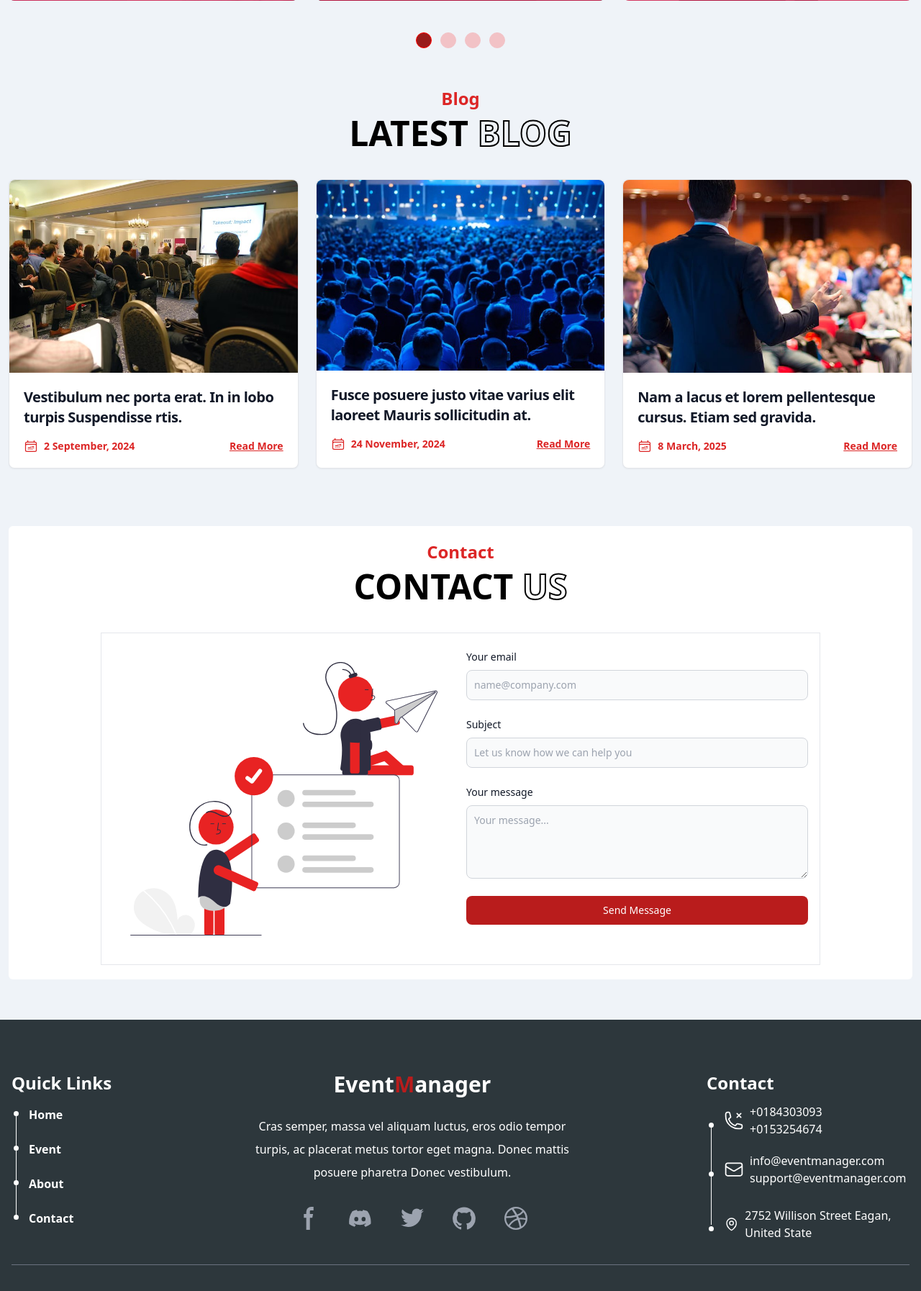
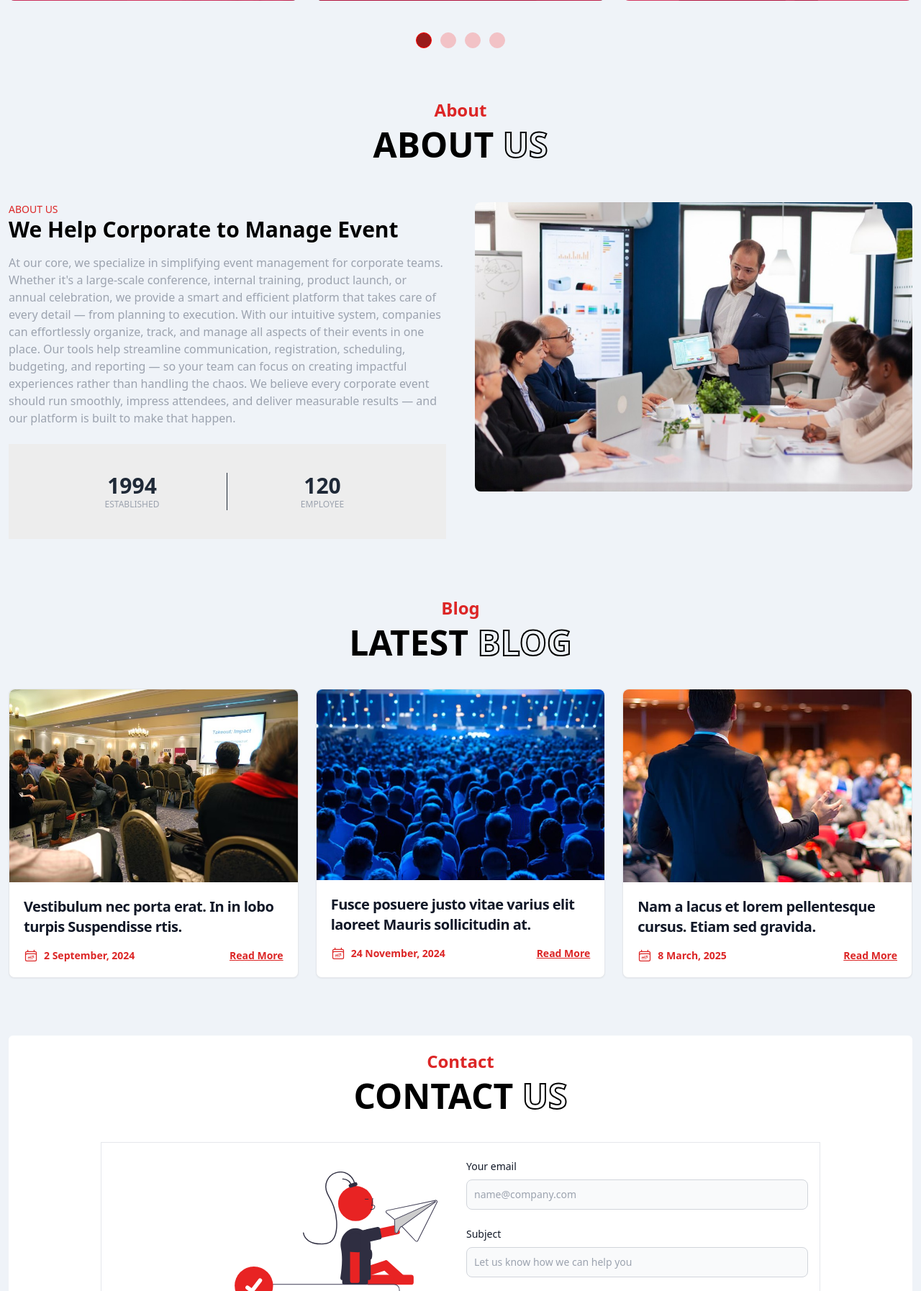
Before and after one commit to rjmahfuztech/event-management, a Django app: page / in a window 1280 px wide. Shown: the part 2653-4447 px from the top of the page at 72% size. Run offline with Django 5.2, Linux system fonts and the light colour scheme; data comes from the database, SQL or seed files in the repository; some libraries are stand-ins or nearby versions.

Commit message:
about section added

```diff
--- /dev/null
+++ b/events/templates/about.html
@@ -0,0 +1,35 @@
+{% load static %}
+<section id="about" class="mb-14 md:mb-20">
+  <div class="my-10 md:my-14 text-center">
+    <h3 class="text-red-600 font-semibold text-2xl">About</h3>
+    <h2 class="text-3xl md:text-5xl mt-2 font-bold">
+      ABOUT <span class="text-outline">US</span>
+    </h2>
+  </div>
+  <div class="grid grid-cols-1 md:grid-cols-2 gap-10 my-10">
+    <div class="ok">
+      <h4 class="text-red-600 text-sm">ABOUT US</h4>
+      <h2 class="text-2xl md:text-3xl font-bold">We Help Corporate to Manage Event</h2>
+      <p class="text-gray-400 mt-4">
+        At our core, we specialize in simplifying event management for corporate teams. Whether it's a large-scale conference, internal training, product launch, or annual celebration, we provide a smart and efficient platform that takes care of every detail — from planning to execution.
+        With our intuitive system, companies can effortlessly organize, track, and manage all aspects of their events in one place. Our tools help streamline communication, registration, scheduling, budgeting, and reporting — so your team can focus on creating impactful experiences rather than handling the chaos.
+        We believe every corporate event should run smoothly, impress attendees, and deliver measurable results — and our platform is built to make that happen.
+      </p>
+      <div class="mt-6 grid grid-cols-2 bg-[#EDEDED] p-10 items-center">
+        <div class="text-center border-r border-r-gray-800">
+          <h3 class="text-gray-800 text-3xl font-bold">1994</h3>
+          <p class="text-xs text-gray-400">ESTABLISHED</p>
+        </div>
+        <div class="text-center">
+          <h3 class="text-gray-800 text-3xl font-bold">120</h3>
+          <p class="text-xs text-gray-400">EMPLOYEE</p>
+        </div>
+      </div>
+    </div>
+    <div>
+      <img class="w-full rounded-lg"
+           src="{% static "images/about.jpeg" %}"
+           alt="Team picture">
+    </div>
+  </div>
+</section>
--- a/events/templates/event_info.html
+++ b/events/templates/event_info.html
@@ -98,6 +98,8 @@
     </section>
     {% comment %} speaker section {% endcomment %}
     {% include "speakers.html" %}
+    {% comment %} about section {% endcomment %}
+    {% include "about.html" %}
     {% comment %} blog section {% endcomment %}
     {% include "blog.html" %}
     {% comment %} contact section {% endcomment %}
```
Also changed, not shown: static/images/about.jpeg (added).
